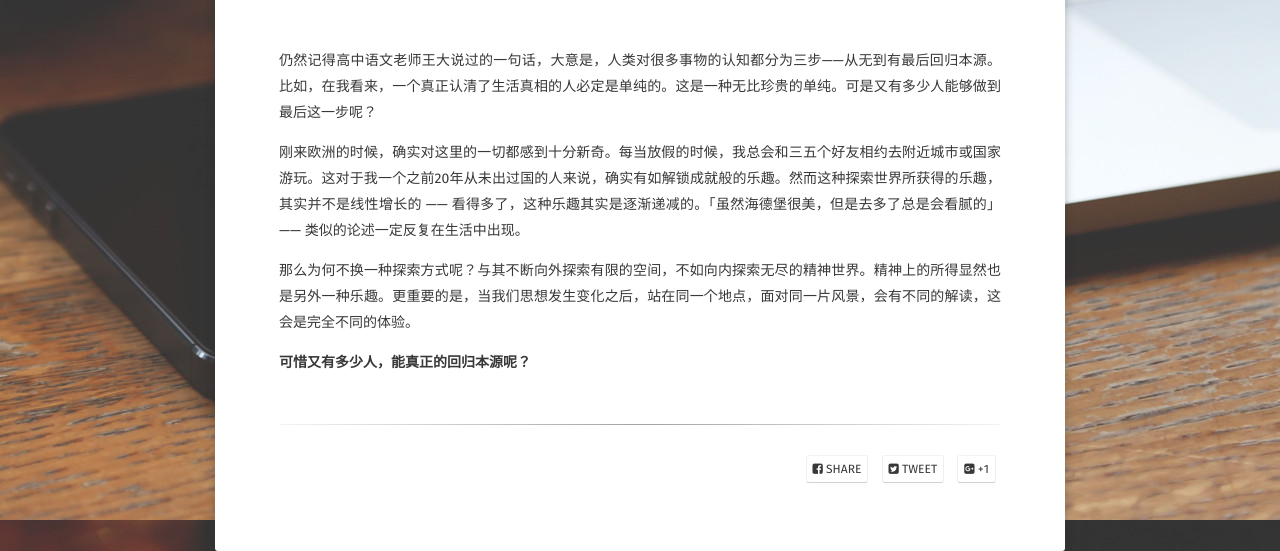
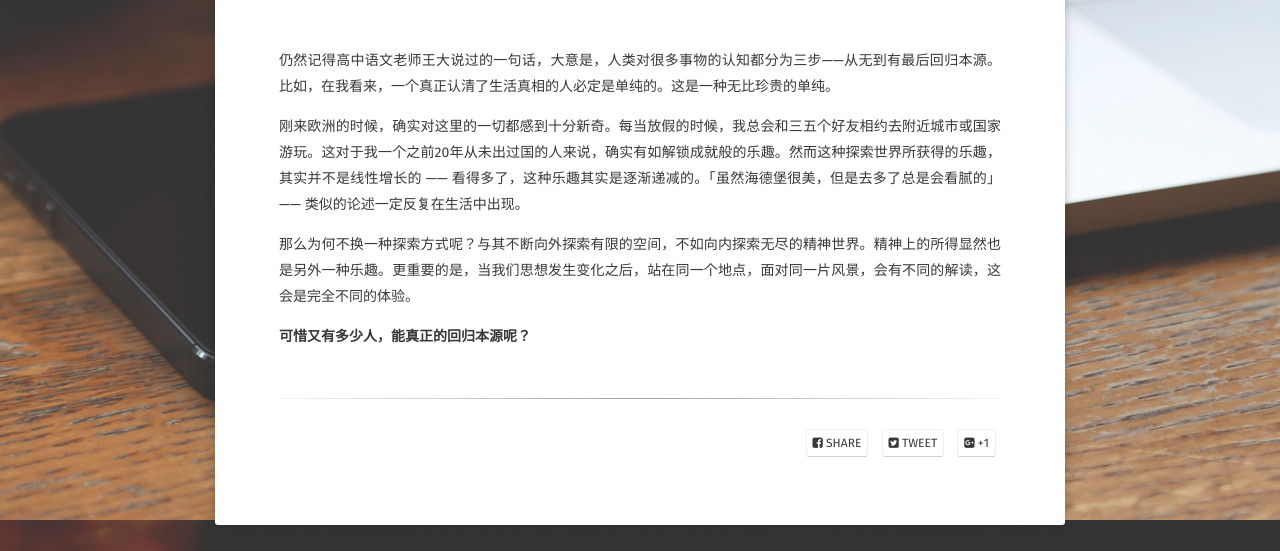
Before and after one commit to TokenJan/TokenJan.github.io, a Jekyll site: the page built from _posts/ramble/2017-10-16-探索自身与探索世界.md, in a window 1280 px wide. Shown: the part 570-1121 px from the top of the page. Built offline with Jekyll 4.4.1, drawn with Linux system fonts in a browser that asks for light colours; some web fonts are replaced; comment, search, counter and statistics services are not loaded.

Commit message:
delete one sentence

```diff
--- a/_posts/ramble/2017-10-16-探索自身与探索世界.md
+++ b/_posts/ramble/2017-10-16-探索自身与探索世界.md
@@ -5,7 +5,7 @@ date:   2017-10-16
 categories: ramble
 feature: https://mir-s3-cdn-cf.behance.net/project_modules/1400/cc640a57311143.59d132136ee5b.jpg
 ---
-仍然记得高中语文老师王大说过的一句话，大意是，人类对很多事物的认知都分为三步——从无到有最后回归本源。比如，在我看来，一个真正认清了生活真相的人必定是单纯的。这是一种无比珍贵的单纯。可是又有多少人能够做到最后这一步呢？
+仍然记得高中语文老师王大说过的一句话，大意是，人类对很多事物的认知都分为三步——从无到有最后回归本源。比如，在我看来，一个真正认清了生活真相的人必定是单纯的。这是一种无比珍贵的单纯。
 
 刚来欧洲的时候，确实对这里的一切都感到十分新奇。每当放假的时候，我总会和三五个好友相约去附近城市或国家游玩。这对于我一个之前20年从未出过国的人来说，确实有如解锁成就般的乐趣。然而这种探索世界所获得的乐趣，其实并不是线性增长的 —— 看得多了，这种乐趣其实是逐渐递减的。「虽然海德堡很美，但是去多了总是会看腻的」—— 类似的论述一定反复在生活中出现。
 
```
